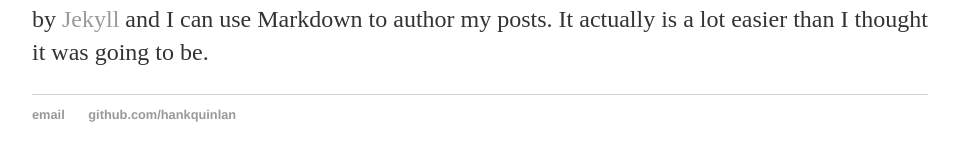
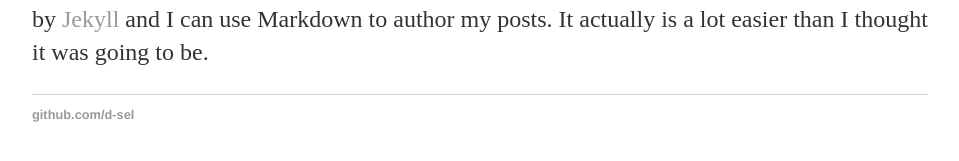
Before and after one commit to d-sel/d-sel.github.io, a Jekyll site: the page built from _posts/2021-03-05-missing-values.md, in a window 1280 px wide. Shown: the part 341-502 px from the top of the page, without its empty margins (160-1119 px from the left). Built offline with Jekyll 4.4.1, drawn with Linux system fonts in a browser that asks for light colours.

Commit message:
Update default.html

```diff
--- a/_layouts/default.html
+++ b/_layouts/default.html
@@ -21,8 +21,7 @@
 			</div><!-- /.container -->
 			<footer>
 	    		<ul>
-	        		<li><a href="mailto:hankquinlanhub@gmail.com">email</a></li>
-	        		<li><a href="https://github.com/hankquinlan">github.com/hankquinlan</a></li>
+	        		<li><a href="https://github.com/d-sel">github.com/d-sel</a></li>
 				</ul>
 			</footer>
 		</body>
```
